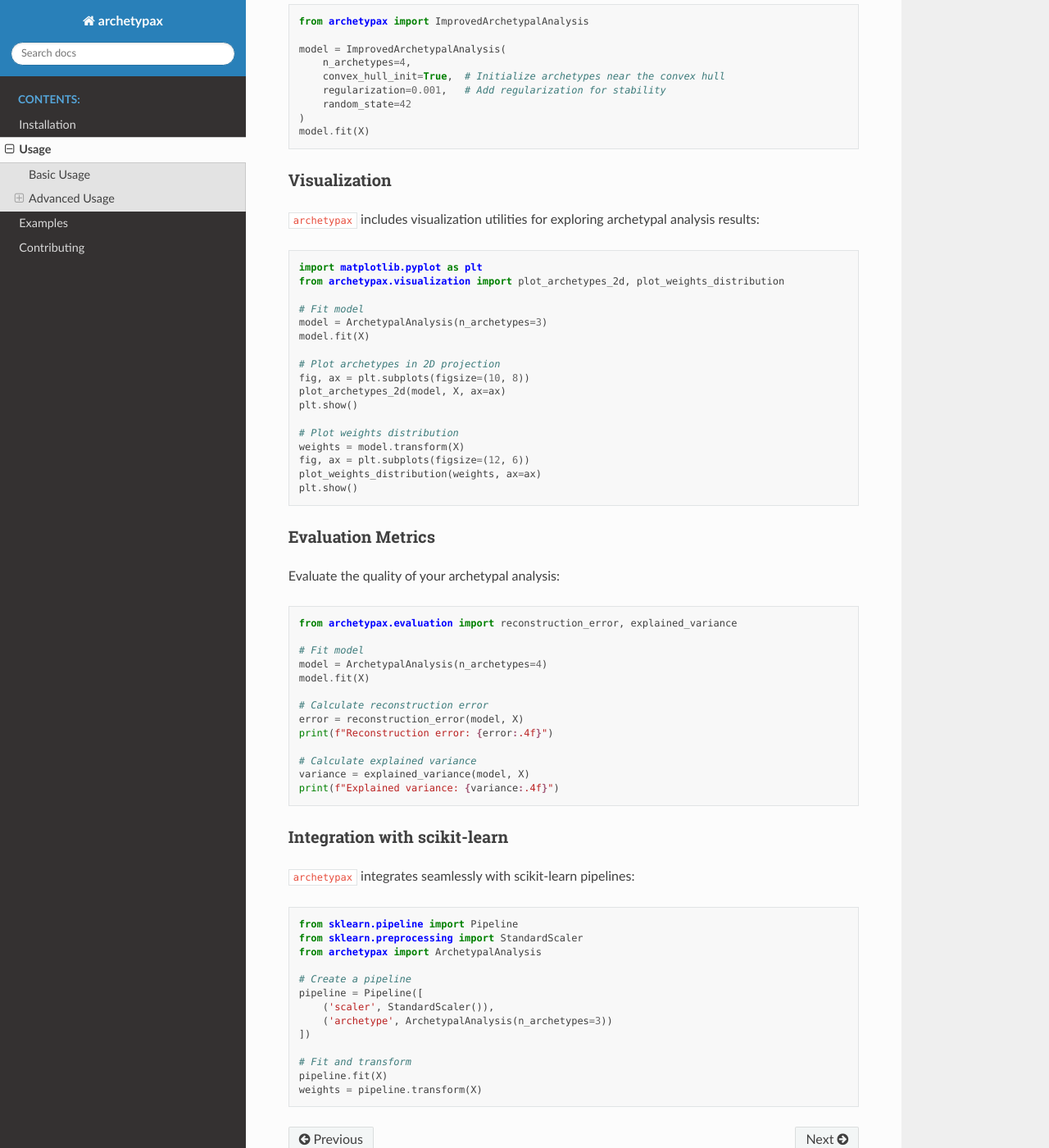
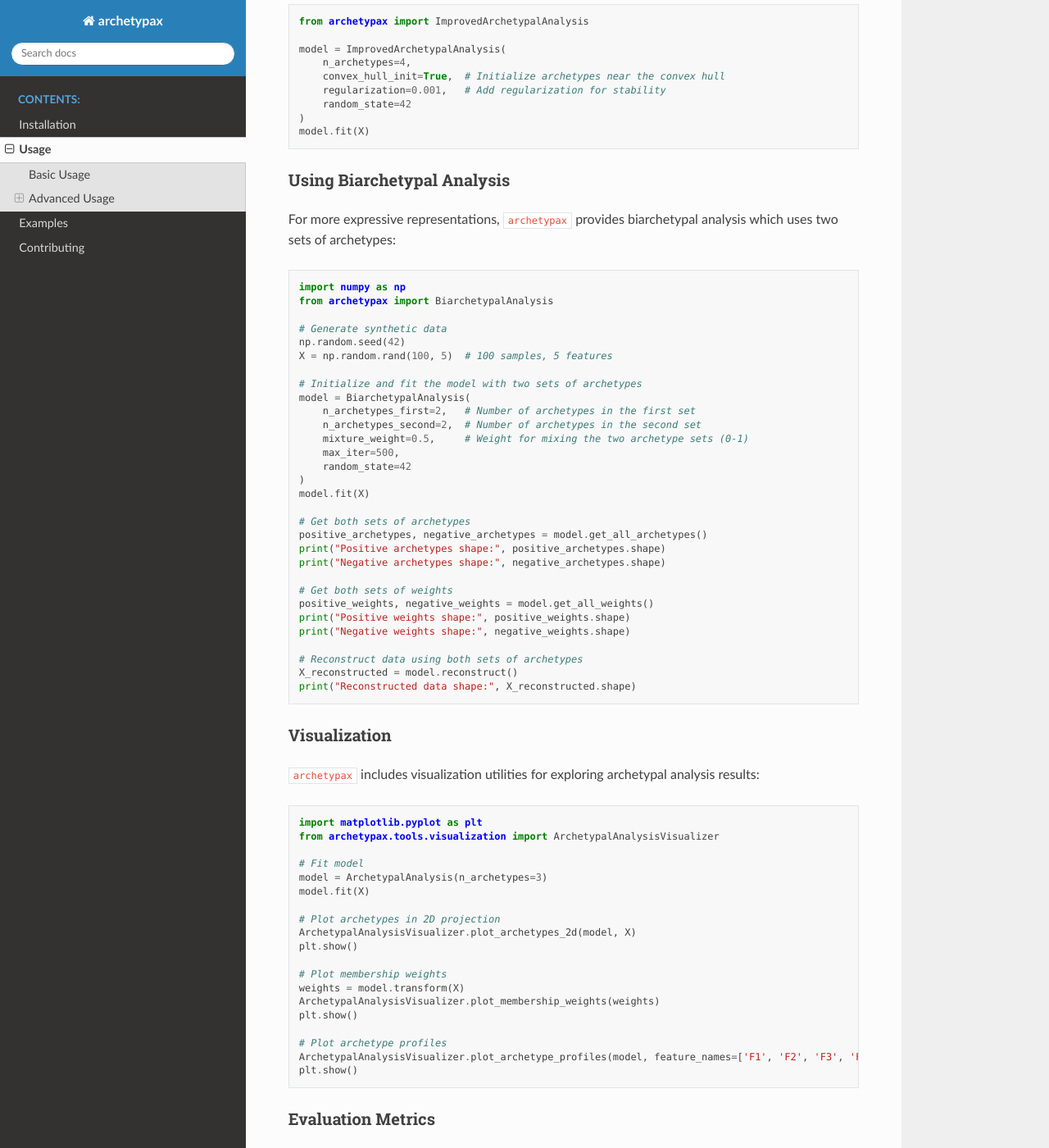
Before and after one commit to lv416e/archetypax, a Sphinx documentation site: the page built from docs/usage.rst, in a window 1280 px wide and 1400 px high, scrolled down 1209 px. Shown: the whole window at 82% size. Built offline with Sphinx 7.4.7 and the Read the Docs theme 3.1.0, drawn with Linux system fonts in a browser that asks for light colours; pages that are not in the unit, such as notebooks, are missing from menus; some of the changed text lies outside the part shown.

```diff
--- a/docs/usage.rst
+++ b/docs/usage.rst
@@ -71,6 +71,44 @@ For enhanced performance, ``archetypax`` offers an improved implementation:
     )
     model.fit(X)
 
+Using Biarchetypal Analysis
+~~~~~~~~~~~~~~~~~~~~~~~~~~
+
+For more expressive representations, ``archetypax`` provides biarchetypal analysis which uses two sets of archetypes:
+
+.. code-block:: python
+
+    import numpy as np
+    from archetypax import BiarchetypalAnalysis
+
+    # Generate synthetic data
+    np.random.seed(42)
+    X = np.random.rand(100, 5)  # 100 samples, 5 features
+
+    # Initialize and fit the model with two sets of archetypes
+    model = BiarchetypalAnalysis(
+        n_archetypes_first=2,   # Number of archetypes in the first set
+        n_archetypes_second=2,  # Number of archetypes in the second set
+        mixture_weight=0.5,     # Weight for mixing the two archetype sets (0-1)
+        max_iter=500,
+        random_state=42
+    )
+    model.fit(X)
+
+    # Get both sets of archetypes
+    positive_archetypes, negative_archetypes = model.get_all_archetypes()
+    print("Positive archetypes shape:", positive_archetypes.shape)
+    print("Negative archetypes shape:", negative_archetypes.shape)
+
+    # Get both sets of weights
+    positive_weights, negative_weights = model.get_all_weights()
+    print("Positive weights shape:", positive_weights.shape)
+    print("Negative weights shape:", negative_weights.shape)
+
+    # Reconstruct data using both sets of archetypes
+    X_reconstructed = model.reconstruct()
+    print("Reconstructed data shape:", X_reconstructed.shape)
+
 Visualization
 ~~~~~~~~~~~~
 
@@ -79,21 +117,23 @@ Visualization
 .. code-block:: python
 
     import matplotlib.pyplot as plt
-    from archetypax.visualization import plot_archetypes_2d, plot_weights_distribution
+    from archetypax.tools.visualization import ArchetypalAnalysisVisualizer
 
     # Fit model
     model = ArchetypalAnalysis(n_archetypes=3)
     model.fit(X)
 
     # Plot archetypes in 2D projection
-    fig, ax = plt.subplots(figsize=(10, 8))
-    plot_archetypes_2d(model, X, ax=ax)
+    ArchetypalAnalysisVisualizer.plot_archetypes_2d(model, X)
     plt.show()
 
-    # Plot weights distribution
+    # Plot membership weights
     weights = model.transform(X)
-    fig, ax = plt.subplots(figsize=(12, 6))
-    plot_weights_distribution(weights, ax=ax)
+    ArchetypalAnalysisVisualizer.plot_membership_weights(weights)
+    plt.show()
+
+    # Plot archetype profiles
+    ArchetypalAnalysisVisualizer.plot_archetype_profiles(model, feature_names=['F1', 'F2', 'F3', 'F4', 'F5'])
     plt.show()
 
 Evaluation Metrics
@@ -103,19 +143,57 @@ Evaluate the quality of your archetypal analysis:
 
 .. code-block:: python
 
-    from archetypax.evaluation import reconstruction_error, explained_variance
+    from archetypax.tools.evaluation import ArchetypalAnalysisEvaluator
 
     # Fit model
     model = ArchetypalAnalysis(n_archetypes=4)
     model.fit(X)
 
+    # Create an evaluator
+    evaluator = ArchetypalAnalysisEvaluator(model)
+
     # Calculate reconstruction error
-    error = reconstruction_error(model, X)
+    error = evaluator.reconstruction_error(X, metric="frobenius")
     print(f"Reconstruction error: {error:.4f}")
 
     # Calculate explained variance
-    variance = explained_variance(model, X)
+    variance = evaluator.explained_variance(X)
     print(f"Explained variance: {variance:.4f}")
+
+    # Get comprehensive evaluation metrics
+    metrics = evaluator.comprehensive_evaluation(X)
+    print("Clustering metrics:", metrics["clustering"])
+    print("Separation metrics:", evaluator.archetype_separation())
+
+Interpretation Tools
+~~~~~~~~~~~~~~~~~~
+
+Interpret your archetypal analysis results:
+
+.. code-block:: python
+
+    from archetypax.tools.interpret import ArchetypalAnalysisInterpreter
+
+    # Create an interpreter
+    interpreter = ArchetypalAnalysisInterpreter()
+
+    # Add a fitted model
+    model = ArchetypalAnalysis(n_archetypes=3)
+    model.fit(X)
+    interpreter.add_model(3, model)  # Add model with key=3 (number of archetypes)
+
+    # Add more models with different numbers of archetypes
+    model4 = ArchetypalAnalysis(n_archetypes=4)
+    model4.fit(X)
+    interpreter.add_model(4, model4)
+
+    # Calculate feature distinctiveness for archetypes
+    distinctiveness = interpreter.feature_distinctiveness(model.archetypes)
+    print("Feature distinctiveness:", distinctiveness)
+
+    # Find optimal number of archetypes
+    optimal_k = interpreter.find_optimal_k(X, k_range=[2, 3, 4, 5, 6])
+    print(f"Optimal number of archetypes: {optimal_k}")
 
 Integration with scikit-learn
 ~~~~~~~~~~~~~~~~~~~~~~~~~~~
```
Also changed, not shown: docs/architecture.md (added, +59 -0 lines), docs/contributing.rst (+37 -0 lines), docs/migration_guide.md (added, +93 -0 lines), docs/reference/archetypax.models.rst (added, +37 -0 lines), docs/reference/archetypax.rst (+6 -32 lines), docs/reference/archetypax.tools.rst (added, +37 -0 lines), 9 other files.
